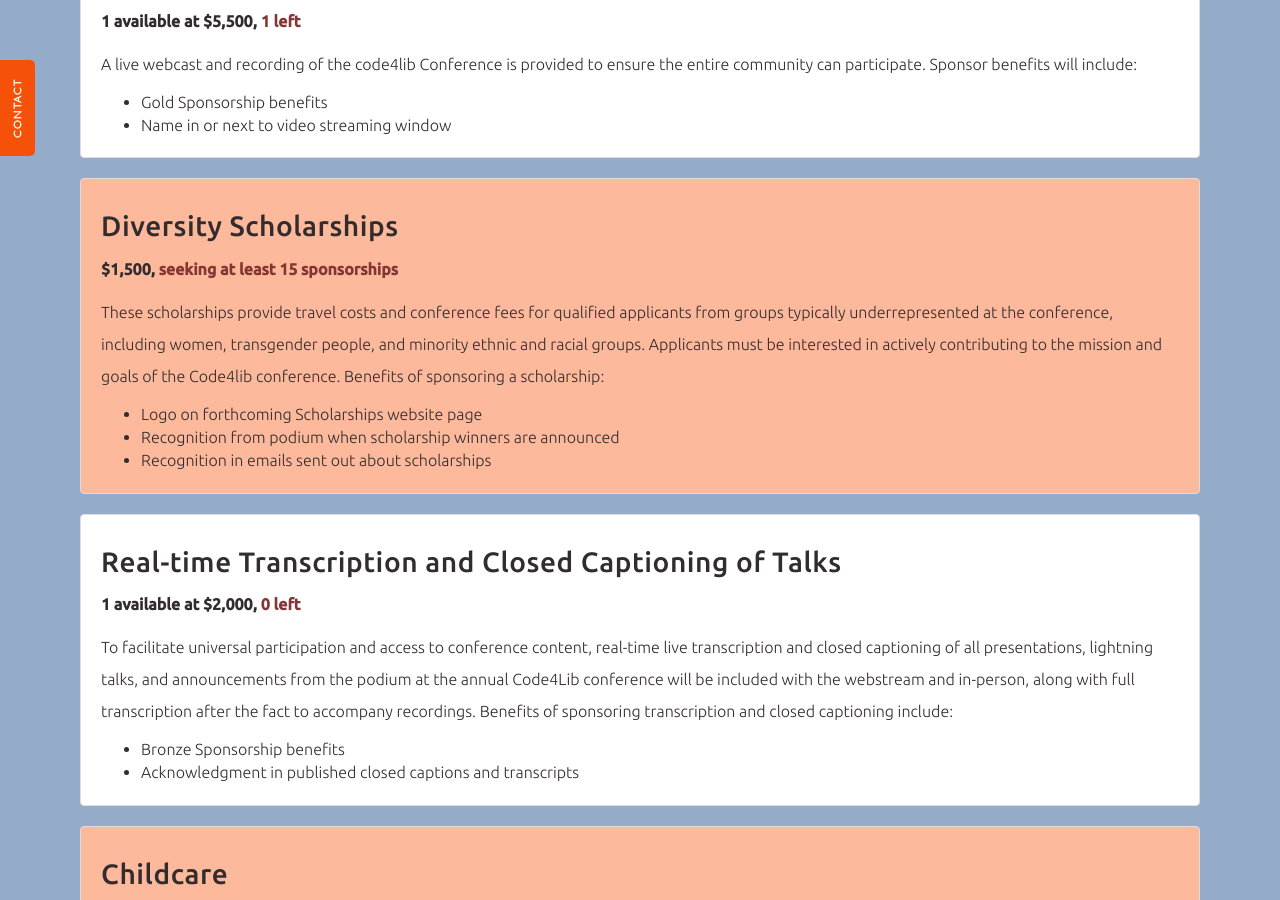
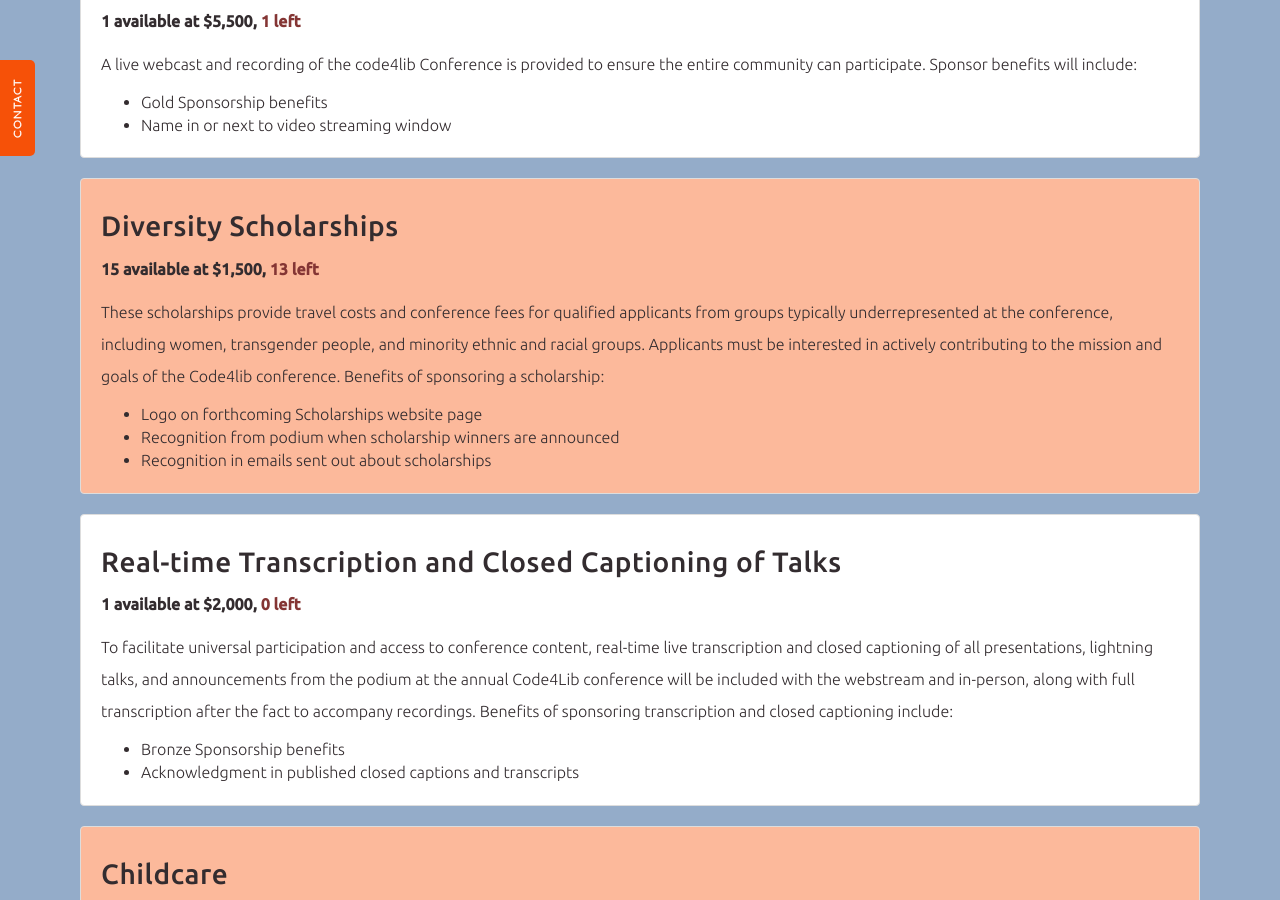
Before and after one commit to code4lib/2018.code4lib.org, a Jekyll site: the page built from prospectus/index.html, in a window 1280 px wide and 900 px high, scrolled down 4523 px. Built offline with Jekyll 4.4.1, drawn with Linux system fonts in a browser that asks for light colours; some web fonts are replaced.

Commit message:
update number of diversity scholarships left
per Jeffrey Sabol in the #conference-website slack channel

```diff
--- a/prospectus/index.html
+++ b/prospectus/index.html
@@ -280,7 +280,7 @@
                 <a name="Diversity-Scholarships"></a>
                     <h3>Diversity Scholarships</h3>
 
-                    <p><b>$1,500, <span class="text-danger">seeking at least 15 sponsorships</span></b></p>
+                    <p><b>15 available at $1,500, <span class="text-danger">13 left</span></b></p>
                     <p>
                         These scholarships provide travel costs and conference fees for qualified applicants from groups typically underrepresented at the conference, including women, transgender people, and minority ethnic and racial groups. Applicants must be interested in actively contributing to the mission and goals of the Code4lib conference. Benefits of sponsoring a scholarship:
                     </p>
```
